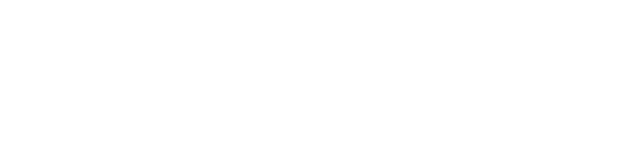
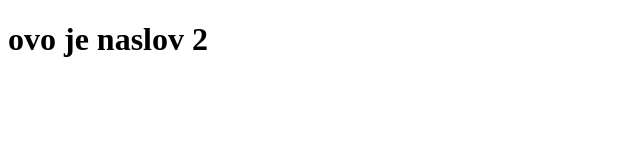
Before and after one commit to Miki-EMB/test10, a plain HTML site: page index.html in a window 1280 px wide. Shown: the whole page, without its empty margins (0-640 px from the left). Drawn offline with Linux system fonts and the light colour scheme.

```diff
--- a/index.html
+++ b/index.html
@@ -8,5 +8,6 @@
   </head>
   <body>
     <title> Naslov 1 </title>
+    <h1> ovo je naslov 2</h1>
   </body>
 </html>
```
